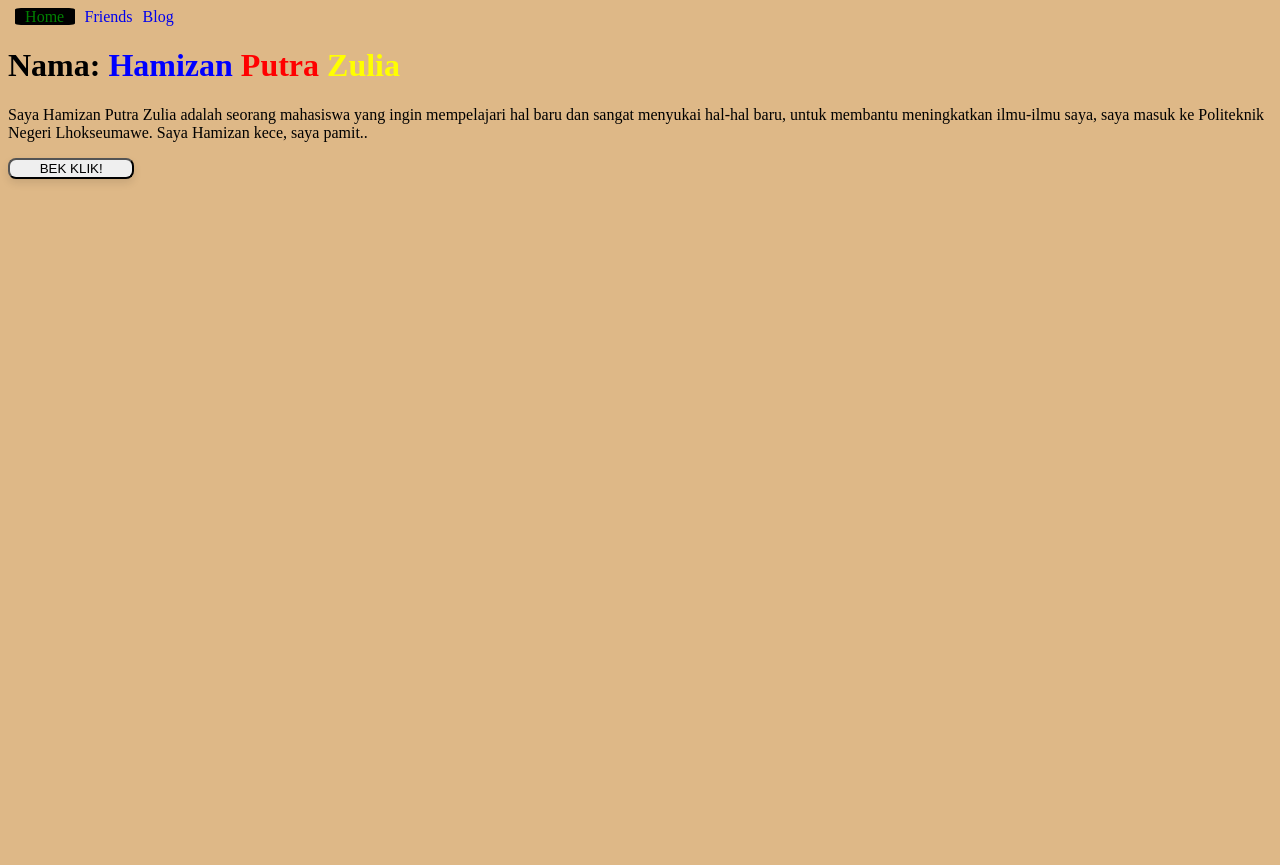
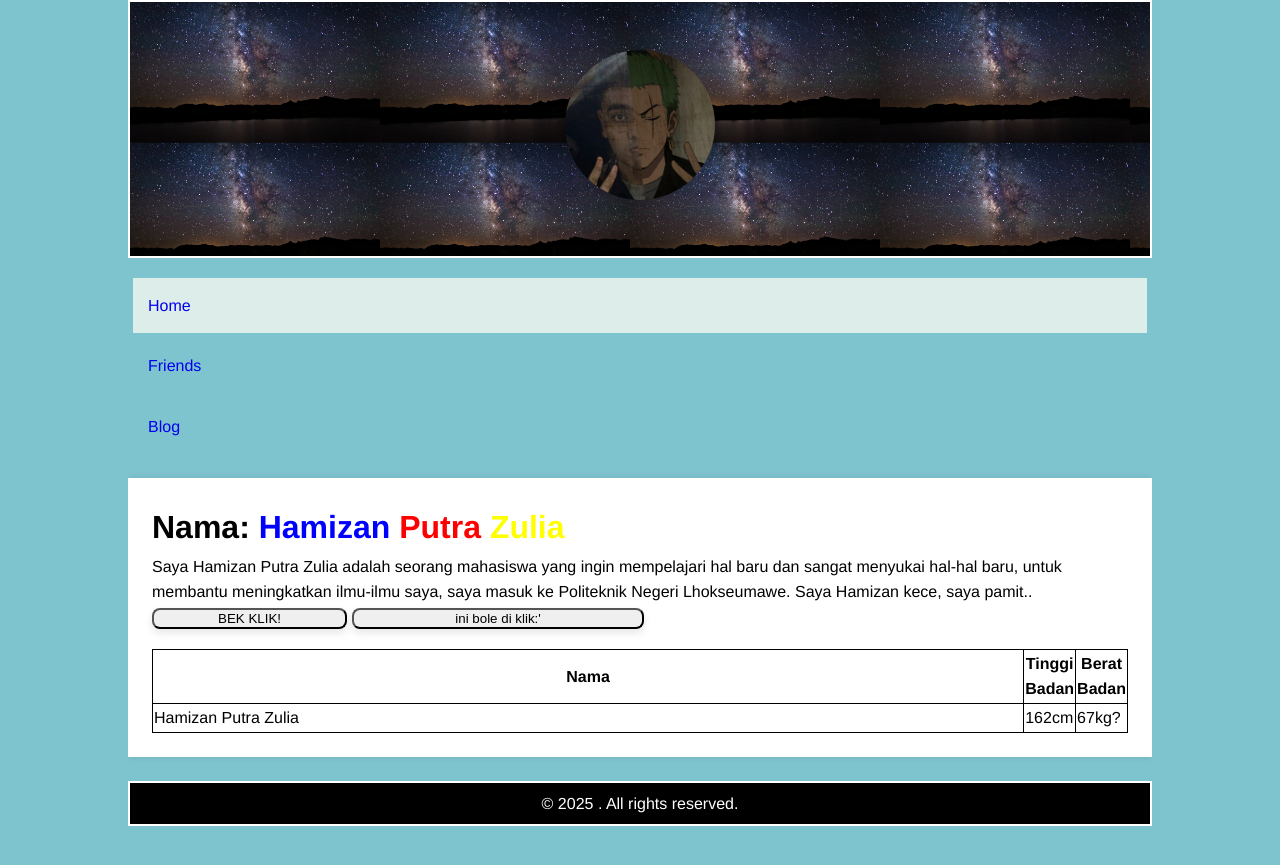
Before and after one commit to hamizan18/hamizan18.github.io, a Jekyll site: the page built from index.html, in a window 1280 px wide. Shown: the top 865 px of the page. Built offline with Jekyll 4.4.1, drawn with Linux system fonts in a browser that asks for light colours.

Commit message:
siap tugas

```diff
--- a/_includes/navigation.html
+++ b/_includes/navigation.html
@@ -1,6 +1,6 @@
 <nav>
     {% for item in site.data.navigation %}
-    <a href="{{ item.link }}" {% if page.url == item.link %} class="current"{% endif %}>
+    <a href="{{ item.link }}" {% if page.url == item.link %} class="active"{% endif %}>
     {{ item.name }}
     </a>
     {% endfor %}
--- a/_layouts/default.html
+++ b/_layouts/default.html
@@ -9,6 +9,9 @@
     <!-- css -->
     <link rel="stylesheet" href="{{ site.baseurl }}/assets/css/styles.css">
 
+    <!-- Favicon -->
+    <link rel="icon" href="{{ site.baseurl }}//assets/images/favicon.icio">
+
     <!-- JavaScript -->
     <script src="{{ site.baseurl }}/assets/js/scripts.js"></script>
 
@@ -19,8 +22,25 @@
 </head>
 
 <body>
-    {% include navigation.html %}
-    {{ content }}
+    <div class="container">
+        <header>
+            <img src="{{ site.baseurl }}/assets/images/profile.jpeg" alt="Profile Picture" class="profile-picture">
+            <h1> {{ site.title }} </h1>
+            <p> {{ site.description }} </p>
+        </header>
+
+        <nav>
+            {% include navigation.html %}
+        </nav>
+
+        <main>
+            {{ content }}
+        </main>
+
+        <footer>
+            <p>&copy; {{ site.time | date: '%Y'}} {{ site.title }}. All rights reserved.</p>
+        </footer>
+    </div>
+
 </body>
-
 </html>
--- a/_sass/main.scss
+++ b/_sass/main.scss
@@ -1,26 +1,111 @@
+$primary-color: #3c7b3a;
+$secondary-color: #fbbc05;
+$font-stack: Helvetica, sans-serif, times;
+$footer-header:  #463af3;
+
+body,
+h1,
+h2,
+p {
+    margin: 0;
+    padding: 0;
+    box-sizing: border-box;
+}
+
 body{
-    background: burlywood;
+    background-color: #7ec4cf;
+    font-family: $font-stack;
+    line-height: 1.6;
 }
-a{
-    margin: 3px;
+header {
+    text-align: center;
+    padding: 24px;
+    color: #fff;
+    background-image: url(/assets/images/latar.jpg);
+    background-size: 250px;
+    border: solid white 2px;
+}
+main {
+    padding: 24px;
+    margin-top: 24px;
+    box-shadow: 0 0 8px rgba(0, 0, 0, 0.1);
+    background-color: #fff;
+}
+footer {
+    text-align: center;
+    padding: 8px;
+    margin-top: 24px;
+    color: #fff;
+    background-color: black;
+    border: solid white 2px
+}
+h2 {
+    color: #333;
+    margin-bottom: 8px;
+}
+nav {
+    margin: 20px 0;
+    ul {
+        list-style-type: none;
+        margin: 0;
+        padding: 0;
+        overflow: hidden;
+        background-color: $primary-color;
+    }
+    li {
+        float: left;
+        a {
+            display: block;
+            color: white;
+            text-align: center;
+            padding: 8px 16px;
+            text-decoration: bib    ;
+            &:hover:not(.active) {
+                background-color: $secondary-color;
+            }
+        }
+    }
+}
+nav a:hover{
+    background-color: #daeaf6;
+    color: black;
+}
+li a:hover {
+    background-color: #abc4ff;
+}
+.container {
+    width: 80%;
+    margin: auto;
+    overflow: hidden;
+}
+.profile-picture {
+    width: 150px;
+    height: 150px;
+    border-radius: 50%;
+    -webkit-border-radius: 50%;
+    -moz-border-radius: 50%;
+    -ms-border-radius: 50%;
+    -o-border-radius: 50%;
+    margin: 24px auto;
+}
+.active {
+    background-color: #ddedea;
+}
+a {
+    display: flex;
+    margin: 5px;
+    padding: 15px;
     text-decoration: none;
 }
-.current{
-    padding-left: 0.8%;
-    padding-right: 0.5%;
-    border-radius: 10%;
-    color: green;
-    background: black;
-    margin: 7px;
-    -webkit-border-radius: 10%;
-    -moz-border-radius: 10%;
-    -ms-border-radius: 10%;
-    -o-border-radius: 10%;
+table, th, td {
+    border: solid 1px;
+    border-collapse: collapse;
+    width: 100%;
 }
 .ro1{
     color: red;
 }
-.tombol:hover{
+.tombol2:hover{
     transform: scale(0.8);
 }
 .ro2{
@@ -29,21 +114,26 @@ a{
 .ro3{
     color: blue;
 }
-.tombol{
-    width: 10%;
+.tombol2 {
+    display: flexbox;
+    justify-content: center;
+    width: 20%;
     border-radius: 8px;
     box-shadow: 0 4px 8px rgba(0, 0, 0, 0.1);
     margin-bottom: 20px;
 }
-@media only screen and (max-width: 450px) {
-    .tombol{
-        width: 20%;
-        border-radius: 8px;
-        box-shadow: 0 4px 8px rgba(0, 0, 0, 0.1);
-        margin-bottom: 20px;
-        -webkit-border-radius: 8px;
-        -moz-border-radius: 8px;
-        -ms-border-radius: 8px;
-        -o-border-radius: 8px;
-    }
+.tombol {
+    display: flexbox;
+    justify-content: center;
+    width: 30%;
+    border-radius: 8px;
+    box-shadow: 0 4px 8px rgba(0, 0, 0, 0.1);
+    margin-bottom: 20px;
 }
+.tombol:hover {
+    transform: scale(0.8);
+    -webkit-transform: scale(0.8);
+    -moz-transform: scale(0.8);
+    -ms-transform: scale(0.8);
+    -o-transform: scale(0.8);
+}
--- a/assets/js/scripts.js
+++ b/assets/js/scripts.js
@@ -2,3 +2,7 @@ function myFunction()
 {
     alert("Kan sudah bilang jangan di klik!");
 }
+function myFunction()
+{
+    alert("Ya emang bole tpi gada efek sama aja hehe..")
+}
--- a/index.html
+++ b/index.html
@@ -8,4 +8,21 @@ title: Home
         untuk membantu meningkatkan ilmu-ilmu saya, saya masuk ke Politeknik Negeri Lhokseumawe. Saya Hamizan kece, saya pamit..
     </p>
 
-    <button class="tombol" onclick="myFunction()">BEK KLIK!</button>
+    <button class="tombol2" onclick="myFunction()">BEK KLIK!</button>
+    <button class="tombol" onclick="myFunction()">ini bole di klik:'</button>
+    <div id="kotak">
+        <center>
+        <table>
+            <tr>
+                <th>Nama </th>
+                <th>Tinggi Badan</th>
+                <th>Berat Badan</th>
+            </tr>
+            <tr>
+                <td>Hamizan Putra Zulia</td>
+                <td>162cm</td>
+                <td>67kg?</td>
+            </tr>
+        </table>
+        </center>
+    </div>
```
Also changed, not shown: assets/images/latar.jpg (added), assets/images/profile.jpeg (added).
